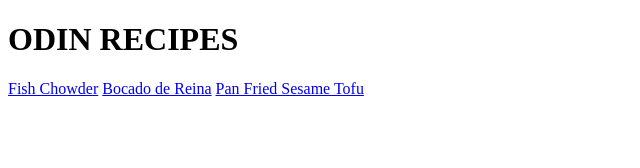
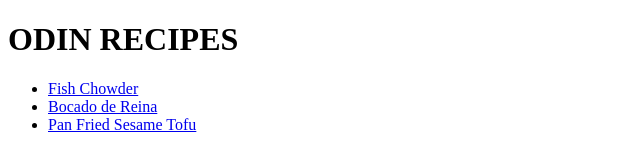
Before and after one commit to Grace80/odin-recipes, a plain HTML site: page index.html in a window 1280 px wide. Shown: the whole page, without its empty margins (0-640 px from the left). Drawn offline with Linux system fonts and the light colour scheme.

Commit message:
puse el listado de las recetas en una lista

```diff
--- a/index.html
+++ b/index.html
@@ -6,8 +6,10 @@
     </head>
     <body>
         <h1>ODIN RECIPES</h1>
-        <a href="recipes/fish-chowder.html">Fish Chowder</a>
-        <a href = "recipes/bocado-de-reina.html">Bocado de Reina</a>
-        <a href= "recipes/pan-fried-tofu.html">Pan Fried Sesame Tofu</a>
+        <ul>
+        <li><a href="recipes/fish-chowder.html">Fish Chowder</a></li>
+        <li><a href = "recipes/bocado-de-reina.html">Bocado de Reina</a></li>
+        <li><a href= "recipes/pan-fried-tofu.html">Pan Fried Sesame Tofu</a></li>
+    </ul>
     </body>
 </html>
```
